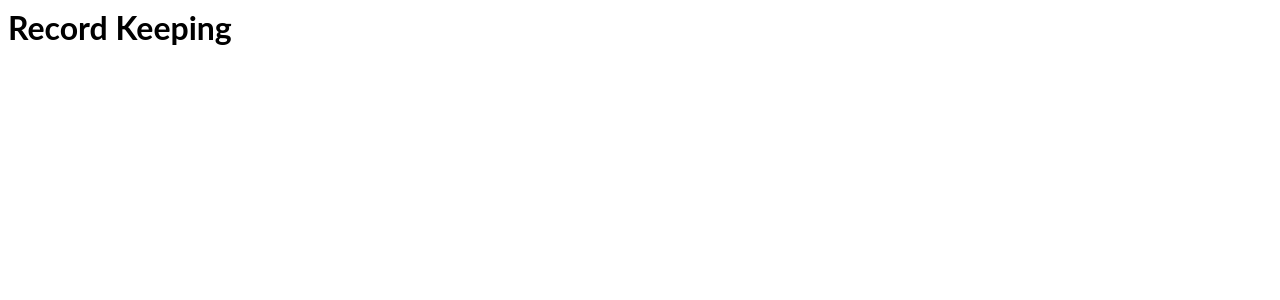
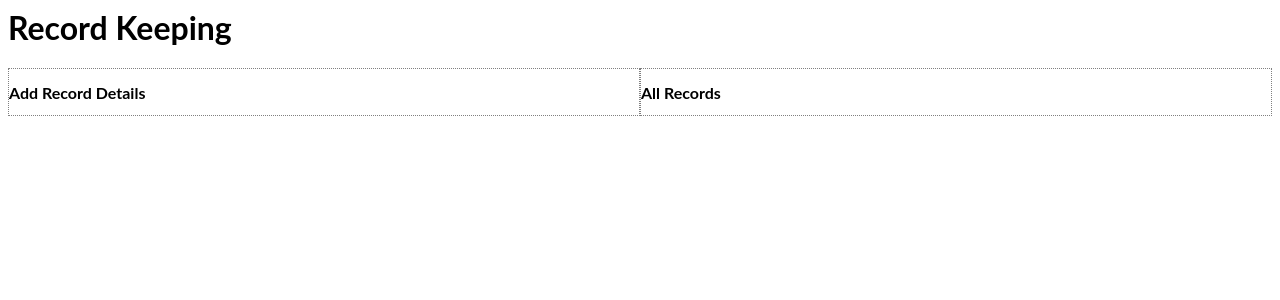
Before and after one commit to codingSlate/react-recordKeeping, a React (Create React App) app: page / in a window 1280 px wide. Shown: the top 300 px of the page. Built offline with nearby package versions, Linux system fonts and the light colour scheme.

Commit message:
3 files modified

```diff
--- a/src/Container.js
+++ b/src/Container.js
@@ -8,7 +8,8 @@ const Container = () => {
     <div>
       <Header />
       <main>
-        <Section></Section>
+        <Section headingText="Add Record Details"></Section>
+        <Section headingText="All Records"></Section>
       </main>
       <Footer />
     </div>
--- a/src/Section.js
+++ b/src/Section.js
@@ -1,5 +1,11 @@
 import React from 'react';
-const Section = ({ children }) => {
-  return <section>{children}</section>;
+const Section = ({ children, headingText, headinglevel = 2 }) => {
+  const H = `h${headinglevel}`;
+  return (
+    <section>
+      <H>{headingText}</H>
+      {children}
+    </section>
+  );
 };
 export default Section;
--- a/src/style.scss
+++ b/src/style.scss
@@ -1,3 +1,15 @@
-h1, p {
+* {
   font-family: Lato;
 }
+
+main {
+  display: flex;
+  flex-direction: row;
+  section {
+    flex: 1;
+    border: 1px dotted gray;
+    h2 {
+      font-size: 1em;
+    }
+  }
+}
```
